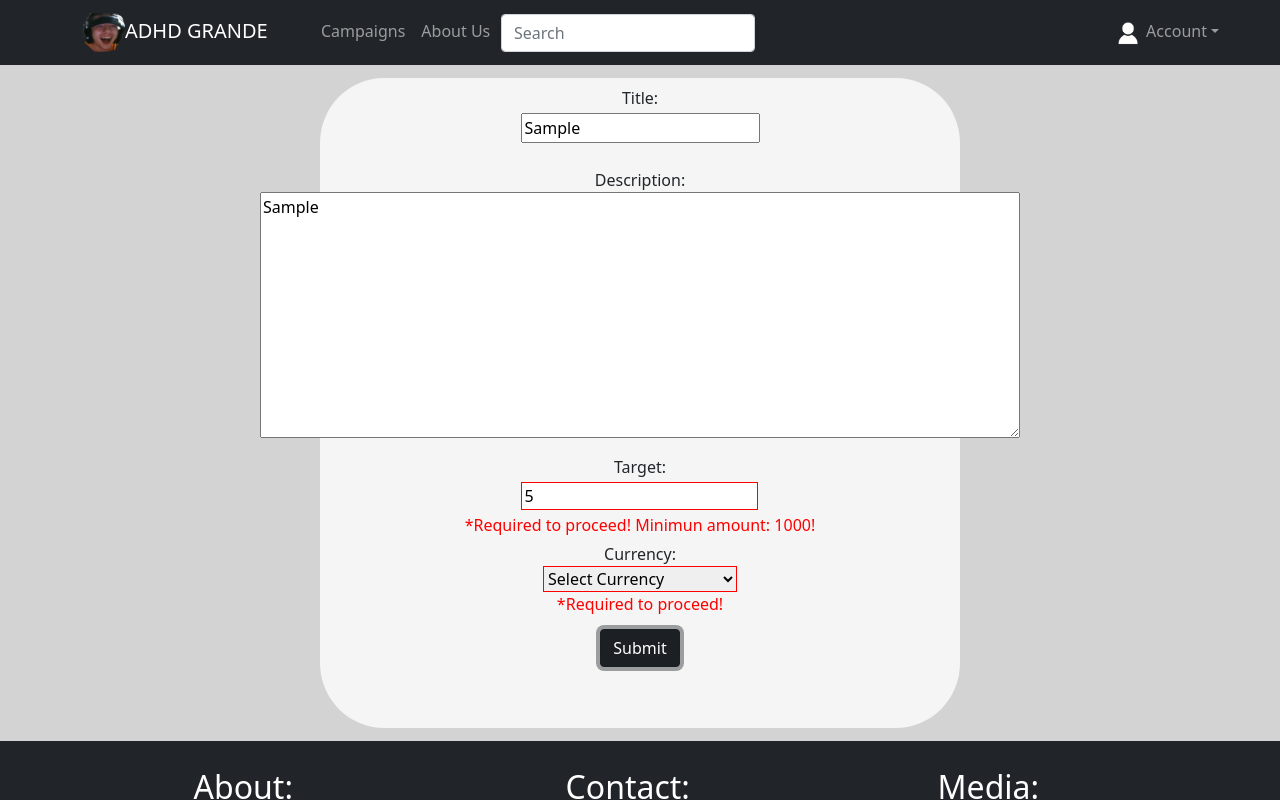
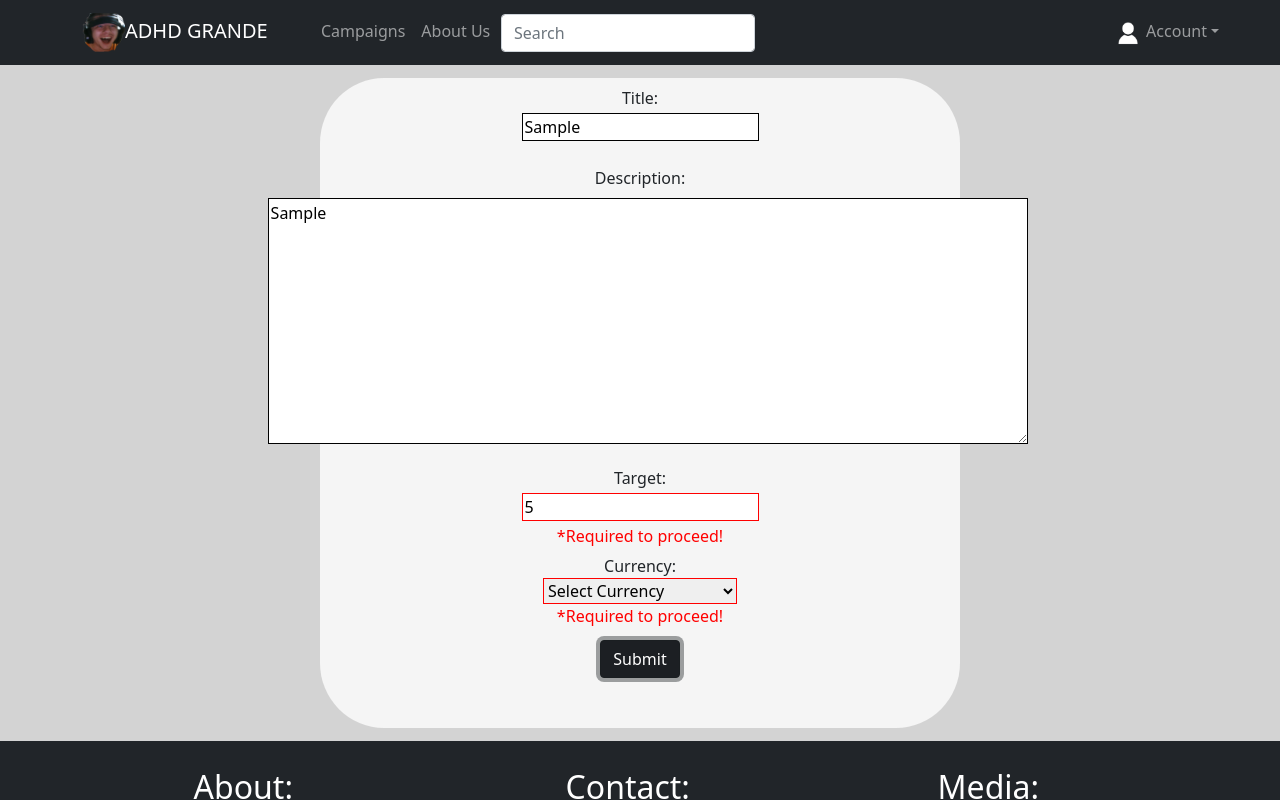
Before and after one commit to Valentin-Alexandru0099/ADHD-Grande, a React (Create React App) app in the folder client/: page /campaigns/add-campaign in a window 1280 px wide. Both pictures are taken after typing "Sample", "Sample", "5" into the empty fields and a click on the button "Submit". Shown: the top 800 px of the page. Built offline with nearby package versions, Linux system fonts and the light colour scheme.

Commit message:
better validation for campaign form

```diff
--- a/client/src/campaigns/campaignForm.css
+++ b/client/src/campaigns/campaignForm.css
@@ -11,8 +11,9 @@ div.campaign-form-workspace{
     border-radius: 10%;
 }
 
-input{
-    margin:1%
+input, textarea{
+    margin:1%;
+    border: solid 1px black;
 }
 
 form.campaign-form{
--- a/client/src/campaigns/campaingForm.js
+++ b/client/src/campaigns/campaingForm.js
@@ -8,30 +8,37 @@ export default function CampaignForm() {
 
     let navigate = useNavigate();
     const minAmount = 1000;
+    const warningStyle = "border: solid 1px red;";
+    const normalStyle = "border: solid 1px black";
+    const message = "*Required to proceed!";
 
-    function validate() {
+    function validateSubmit() {
         let count = 0;
         const title = document.getElementById("name");
-        if (title.value.length <= 0) {
+        if (title.value.length <= 3) {
             title.style = "border: solid 1px red;";
+            document.querySelector(".title-warning").innerText = message;
             document.querySelector(".title-warning").style = "display: block;";
             count++;
         };
         const description = document.getElementById("description");
-        if (description.value.length <= 0) {
+        if (description.value.length <= 3) {
             description.style = "border: solid 1px red;";
+            document.querySelector(".description-warning").innerText = message;
             document.querySelector(".description-warning").style = "display: block;";
             count++;
         };
         const target = document.getElementById("targetValue");
         if (target.value < minAmount) {
             target.style = "border: solid 1px red;";
+            document.querySelector(".target-warning").innerText = message;
             document.querySelector(".target-warning").style = "display: block;";
             count++;
         };
         const currency = document.getElementById("currency");
         if (currency.value == 0) {
             currency.style = "border: solid 1px red;";
+            document.querySelector(".currency-warning").innerText = message;
             document.querySelector(".currency-warning").style = "display: block;";
             count++;
         }
@@ -40,7 +47,7 @@ export default function CampaignForm() {
 
 
     async function addCampaign() {
-        if (validate()) {
+        if (validateSubmit()) {
             await axios.post(BASE_API_URL + "campaigns/add-campaign", {
                 "name": document.getElementById("name").value,
                 "description": document.getElementById("description").value,
@@ -54,31 +61,63 @@ export default function CampaignForm() {
         }
     }
 
+    function validateField(field) {
+        if (field.id === "currency" && field.value == 0) {
+            field.parentNode.parentNode.children[1].innerText = message;
+            document.querySelector(".currency-warning").style = "display: block;";
+            field.style = warningStyle;
+
+        } else if (field.id === "currency" && field.value != 0) {
+            field.parentNode.parentNode.children[1].innerText = message;
+            document.querySelector(".currency-warning").style = "display: none;";
+            field.style = normalStyle;
+
+        } else if (field.id === "targetValue" && field.value < minAmount) {
+            field.parentNode.parentNode.children[1].innerText = "Minimun 1000 amount !";
+            field.parentNode.parentNode.children[1].style = "display: block;";
+            field.style = warningStyle;
+
+        } else if (field.id === "targetValue" && field.value >= minAmount) {
+            field.parentNode.parentNode.children[1].style = "display: none;";
+            field.style = normalStyle;
+
+        } else if (field.value.length <= 3 && field.id !== "targetValue" && field.id !== "currency") {
+            field.parentNode.parentNode.children[1].innerText = "Minimun 4 chars !"
+            field.parentNode.parentNode.children[1].style = "display: block;";
+            field.style = warningStyle;
+
+        } else if (field.value.length > 3 && field.id !== "targetValue" && field.id !== "currency") {
+            field.parentNode.parentNode.children[1].style = "display: none;";
+            field.style = normalStyle;
+        }
+
+    }
+
     return (
         <div className="campaign-form-workspace">
             <form className="campaign-form">
                 <div >
                     <label>Title:
-                        <input id="name" type="text" placeholder="Title" required autoFocus />
+                        <input onChange={() => { validateField(document.getElementById("name")) }} id="name" type="text" placeholder="Title" required autoFocus />
                     </label>
-                    <div className="title-warning">*Required to proceed!</div>
+                    <div className="title-warning"></div>
                 </div>
                 <div className="description-label">
                     <label>Description:<br />
-                        <textarea cols="80" rows="10" id="description" type="text" placeholder="Description" required >
+                        <textarea onChange={() => { validateField(document.getElementById("description")) }} cols="80" rows="10" id="description" type="text" placeholder="Description" required >
                         </textarea>
                     </label>
-                    <div className="description-warning">*Required to proceed!</div>
+                    <div className="description-warning"></div>
                 </div>
                 <div className="target-label">
                     <label>Target:
-                        <input id="targetValue" type="number" placeholder="Target" required />
+                        <input onChange={() => { validateField(document.getElementById("targetValue")) }} id="targetValue" type="number" placeholder="Target" required />
                     </label>
-                    <div className="target-warning">*Required to proceed! Minimun amount: {minAmount}!</div>
+                    <div className="target-warning"></div>
                 </div>
                 <div className="currency-label">
                     <label>Currency:<br />
-                        <select id="currency">
+                        <select onChange={() => { validateField(document.getElementById("currency")) }} id="currency">
                             <option value="0">Select Currency</option>
                             <option value="RON">Romanian Leu</option>
                             <option value="EUR">Euro</option>
@@ -88,7 +127,7 @@ export default function CampaignForm() {
                             <option value="USD">United States Dollar</option>
                         </select>
                     </label>
-                    <div className="currency-warning">*Required to proceed!</div>
+                    <div className="currency-warning"></div>
                 </div>
                 <Button variant="dark" className="submit-campaign" onClick={addCampaign}>
                     Submit
```
